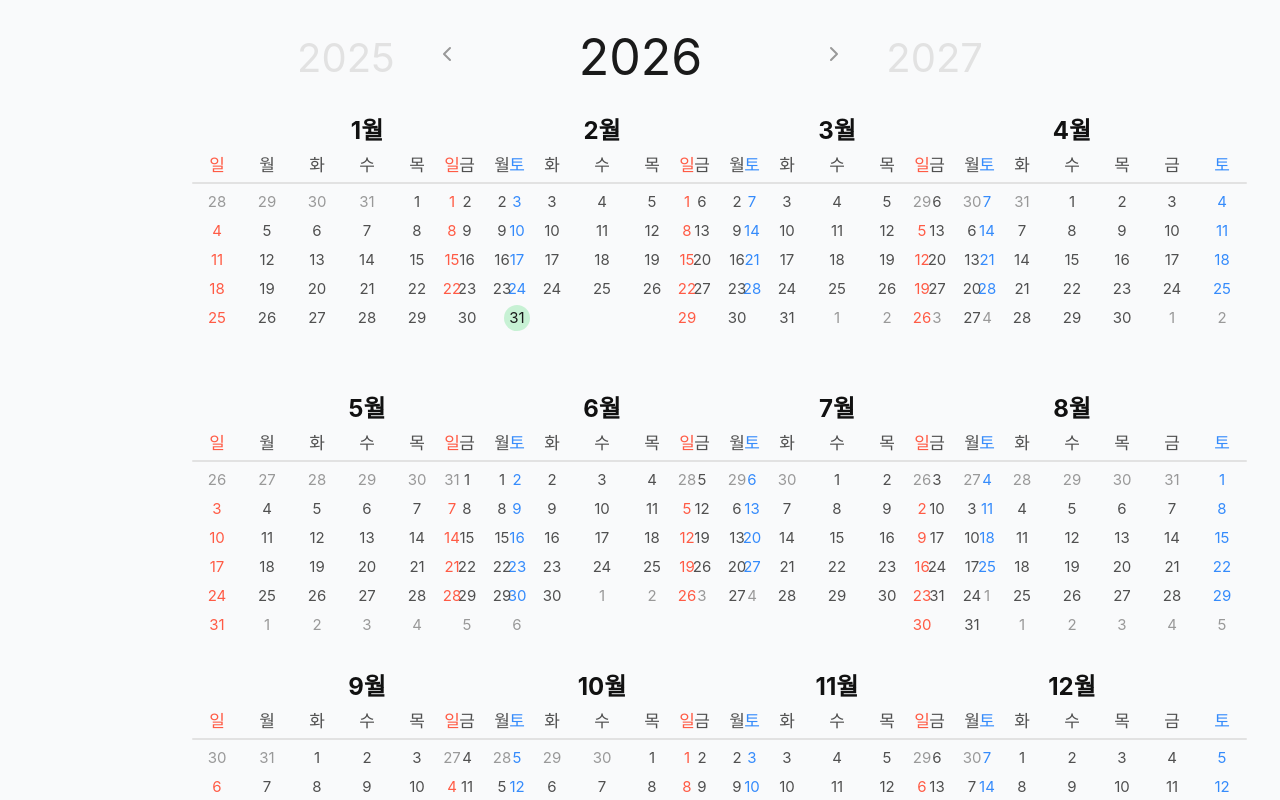
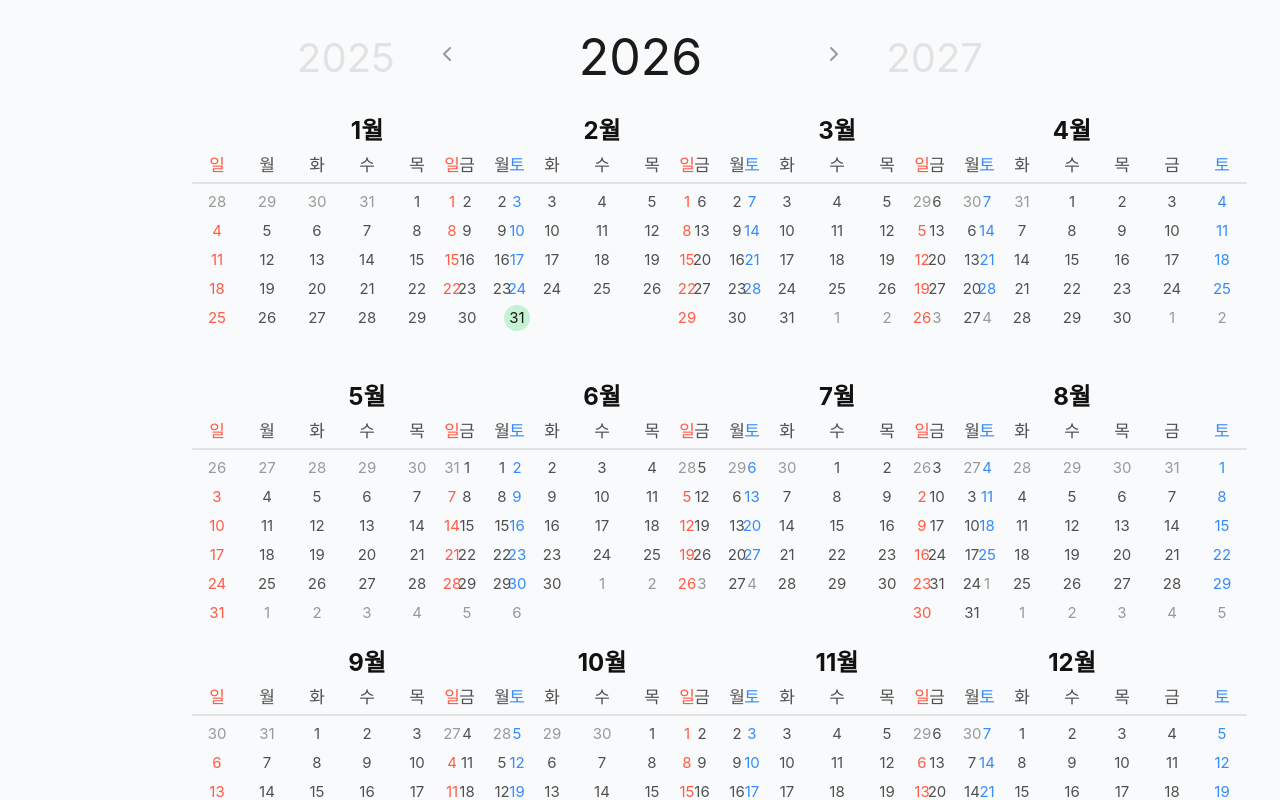
Before and after one commit to soyongdol-e/Gen_Planner, a React (Vite) app: page / in a window 1280 px wide. Both pictures are taken after a click on the button "2026년". Built offline with nearby package versions, Linux system fonts and the light colour scheme; a web font is replaced by a local one.

Commit message:
Reduce month grid vertical gap: gap-y-[24px] → gap-y-[12px]

```diff
--- a/src/components/views/YearView.tsx
+++ b/src/components/views/YearView.tsx
@@ -221,7 +221,7 @@ export function YearView({ onMonthClick }: YearViewProps) {
       {/* 12 Month Grid */}
       <div className="flex-1 overflow-auto px-[192px] py-8">
         <div className="max-w-[1920px] mx-auto">
-          <div className="grid grid-cols-4 gap-x-[44px] gap-y-[24px]">
+          <div className="grid grid-cols-4 gap-x-[44px] gap-y-[12px]">
             {Array.from({ length: 12 }, (_, i) => (
               <div key={i}>
                 {renderMiniMonth(i)}
```
